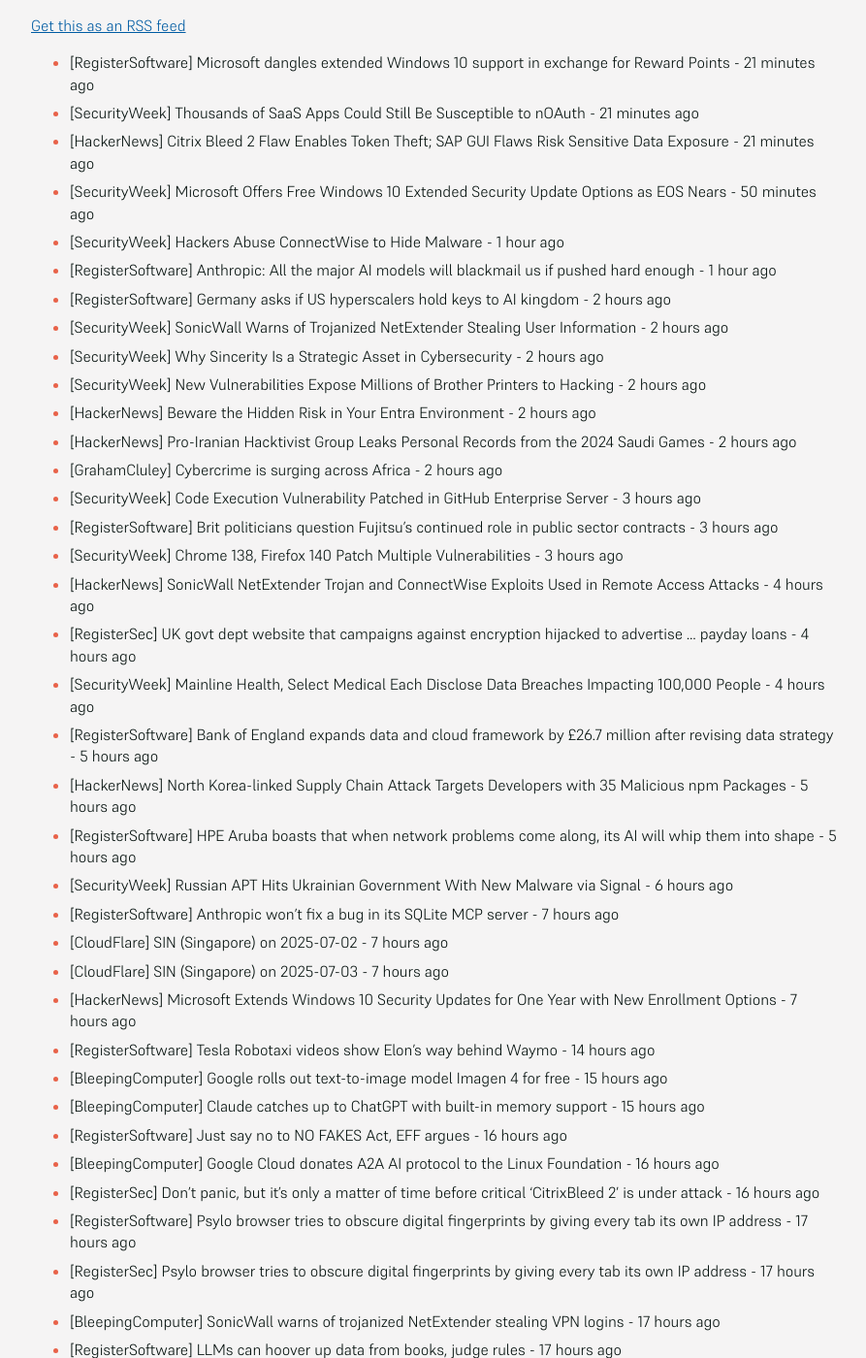
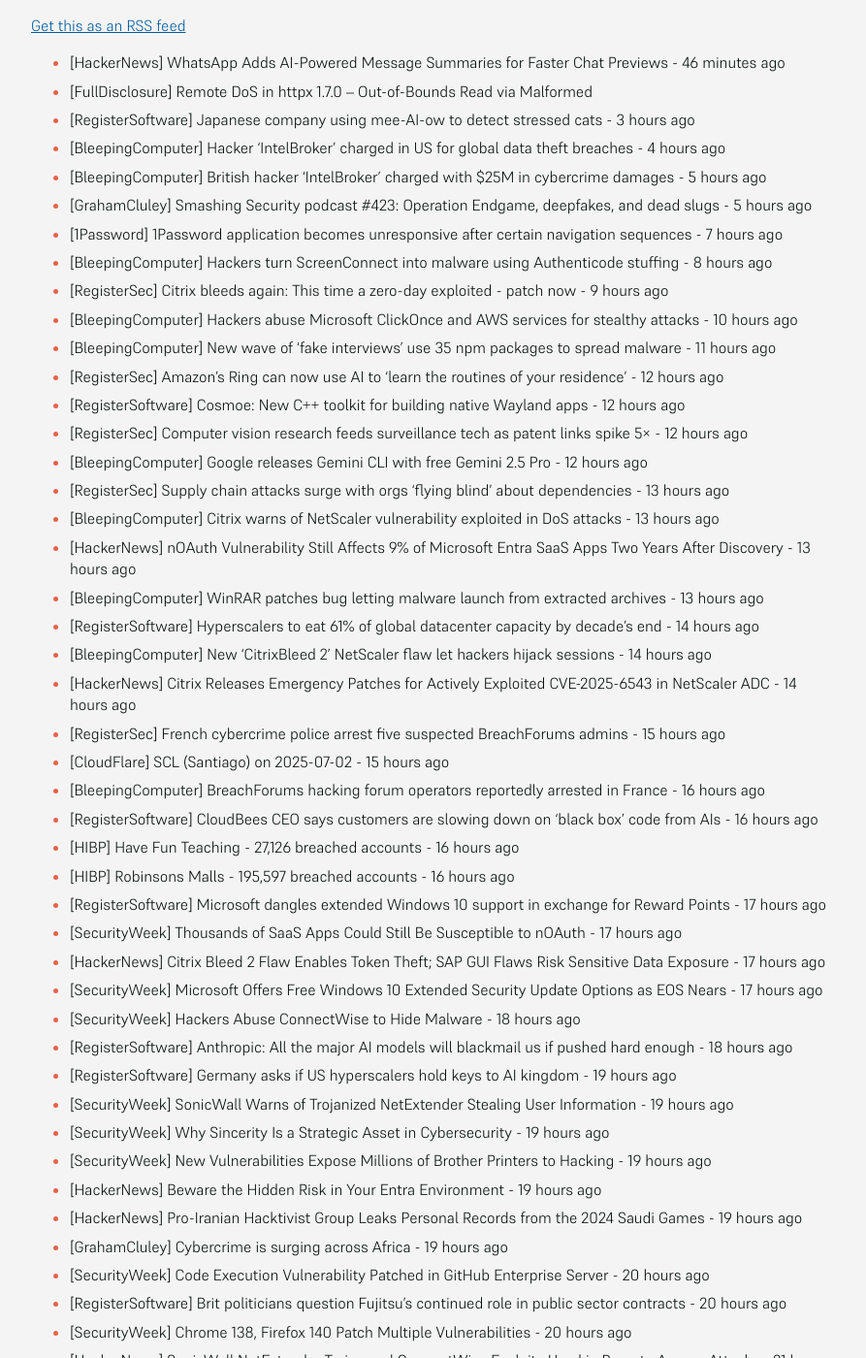
Before and after one commit to SecOpsNews/news, a Jekyll site: the page built from index.md, in a window 1280 px wide and 1400 px high, scrolled down 221 px. Shown: the whole window at 97% size, without its empty margins (192-1085 px from the left). Built offline with Jekyll 4.4.1, drawn with Linux system fonts in a browser that asks for light colours; some of the changed text lies outside the part shown.

Commit message:
New Feed

```diff
--- a/index.md
+++ b/index.md
@@ -9,64 +9,92 @@ description: Latest Updates
 
 <!-- SecOps start -->
 
-- [RegisterSoftware] Microsoft dangles extended Windows 10 support in exchange for Reward Points - 21 minutes ago
-- [SecurityWeek] Thousands of SaaS Apps Could Still Be Susceptible to nOAuth - 21 minutes ago
-- [HackerNews] Citrix Bleed 2 Flaw Enables Token Theft; SAP GUI Flaws Risk Sensitive Data Exposure - 21 minutes ago
-- [SecurityWeek] Microsoft Offers Free Windows 10 Extended Security Update Options as EOS Nears - 50 minutes ago
-- [SecurityWeek] Hackers Abuse ConnectWise to Hide Malware - 1 hour ago
-- [RegisterSoftware] Anthropic: All the major AI models will blackmail us if pushed hard enough - 1 hour ago
-- [RegisterSoftware] Germany asks if US hyperscalers hold keys to AI kingdom - 2 hours ago
-- [SecurityWeek] SonicWall Warns of Trojanized NetExtender Stealing User Information - 2 hours ago
-- [SecurityWeek] Why Sincerity Is a Strategic Asset in Cybersecurity - 2 hours ago
-- [SecurityWeek] New Vulnerabilities Expose Millions of Brother Printers to Hacking - 2 hours ago
-- [HackerNews] Beware the Hidden Risk in Your Entra Environment - 2 hours ago
-- [HackerNews] Pro-Iranian Hacktivist Group Leaks Personal Records from the 2024 Saudi Games - 2 hours ago
-- [GrahamCluley] Cybercrime is surging across Africa - 2 hours ago
-- [SecurityWeek] Code Execution Vulnerability Patched in GitHub Enterprise Server - 3 hours ago
-- [RegisterSoftware] Brit politicians question Fujitsu's continued role in public sector contracts - 3 hours ago
-- [SecurityWeek] Chrome 138, Firefox 140 Patch Multiple Vulnerabilities - 3 hours ago
-- [HackerNews] SonicWall NetExtender Trojan and ConnectWise Exploits Used in Remote Access Attacks - 4 hours ago
-- [RegisterSec] UK govt dept website that campaigns against encryption hijacked to advertise ... payday loans - 4 hours ago
-- [SecurityWeek] Mainline Health, Select Medical Each Disclose Data Breaches Impacting 100,000 People - 4 hours ago
-- [RegisterSoftware] Bank of England expands data and cloud framework by £26.7 million after revising data strategy - 5 hours ago
-- [HackerNews] North Korea-linked Supply Chain Attack Targets Developers with 35 Malicious npm Packages - 5 hours ago
-- [RegisterSoftware] HPE Aruba boasts that when network problems come along, its AI will whip them into shape - 5 hours ago
-- [SecurityWeek] Russian APT Hits Ukrainian Government With New Malware via Signal - 6 hours ago
-- [RegisterSoftware] Anthropic won't fix a bug in its SQLite MCP server - 7 hours ago
-- [CloudFlare] SIN (Singapore) on 2025-07-02 - 7 hours ago
-- [CloudFlare] SIN (Singapore) on 2025-07-03 - 7 hours ago
-- [HackerNews] Microsoft Extends Windows 10 Security Updates for One Year with New Enrollment Options - 7 hours ago
-- [RegisterSoftware] Tesla Robotaxi videos show Elon's way behind Waymo - 14 hours ago
-- [BleepingComputer] Google rolls out text-to-image model Imagen 4 for free - 15 hours ago
-- [BleepingComputer] Claude catches up to ChatGPT with built-in memory support - 15 hours ago
-- [RegisterSoftware] Just say no to NO FAKES Act, EFF argues - 16 hours ago
-- [BleepingComputer] Google Cloud donates A2A AI protocol to the Linux Foundation - 16 hours ago
-- [RegisterSec] Don't panic, but it's only a matter of time before critical 'CitrixBleed 2' is under attack - 16 hours ago
-- [RegisterSoftware] Psylo browser tries to obscure digital fingerprints by giving every tab its own IP address - 17 hours ago
-- [RegisterSec] Psylo browser tries to obscure digital fingerprints by giving every tab its own IP address - 17 hours ago
-- [BleepingComputer] SonicWall warns of trojanized NetExtender stealing VPN logins - 17 hours ago
-- [RegisterSoftware] LLMs can hoover up data from books, judge rules - 17 hours ago
-- [HackerNews] New U.S. Visa Rule Requires Applicants to Set Social Media Account Privacy to Public - 18 hours ago
-- [BleepingComputer] Windows 10 KB5061087 update released with 13 changes and fixes - 19 hours ago
-- [RegisterSoftware] Mozilla rolls out Firefox 140 with ESR status and fresh features - 20 hours ago
-- [RegisterSec] Beware of fake SonicWall VPN app that steals users' credentials - 20 hours ago
-- [CloudFlare] FRA (Frankfurt) on 2025-06-27 - 20 hours ago
-- [GrahamCluley] The AI Fix #56: ChatGPT traps man in a cult of one, and AI is actually stupid - 20 hours ago
-- [BleepingComputer] Trezor’s support platform abused in crypto theft phishing attacks - 20 hours ago
-- [BleepingComputer] Windows 10 users can get extended security updates using Microsoft points - 20 hours ago
-- [BleepingComputer] Microsoft fixes known issue that breaks Windows 11 updates - 20 hours ago
-- [RegisterSoftware] HPE puts all its chips in the agentic AI pot - 21 hours ago
-- [IT Governance] How to Write a GDPR Data Privacy Notice – Updated Guide and Template for 2025 - 21 hours ago
-- [BleepingComputer] New FileFix attack weaponizes Windows File Explorer for stealthy commands - 22 hours ago
-- [RegisterSec] The vulnerability management gap no one talks about - 22 hours ago
-- [BleepingComputer] How Today’s Pentest Models Compare and Why Continuous Wins - 22 hours ago
-- [RegisterSoftware] AI may be after your job, but this AI agent promises to help you get a new one - 22 hours ago
-- [BleepingComputer] FileFix attack weaponizes Windows File Explorer for stealthy commands - 22 hours ago
-- [GrahamCluley] Aflac, one of the USA’s largest insurers, is the latest to fall “under siege” to hackers - 23 hours ago
-- [RegisterSoftware] Microsoft is about to retire default outbound access for VMs in Azure - 23 hours ago
-- [HackerNews] Hackers Target Over 70 Microsoft Exchange Servers to Steal Credentials via Keyloggers - 23 hours ago
-- [HackerNews] Researchers Find Way to Shut Down Cryptominer Campaigns Using Bad Shares and XMRogue - 23 hours ago
-- [Slack] Incident: Messages on iOS not sending correctly - 23 hours ago
+- [HackerNews] WhatsApp Adds AI-Powered Message Summaries for Faster Chat Previews - 46 minutes ago
+- [FullDisclosure] Remote DoS in httpx 1.7.0 – Out-of-Bounds Read via Malformed <title> Tag - 2 hours ago
+- [RegisterSoftware] Japanese company using mee-AI-ow to detect stressed cats - 3 hours ago
+- [BleepingComputer] Hacker 'IntelBroker' charged in US for global data theft breaches - 4 hours ago
+- [BleepingComputer] British hacker 'IntelBroker' charged with $25M in cybercrime damages - 5 hours ago
+- [GrahamCluley] Smashing Security podcast #423: Operation Endgame, deepfakes, and dead slugs - 5 hours ago
+- [1Password] 1Password application becomes unresponsive after certain navigation sequences - 7 hours ago
+- [BleepingComputer] Hackers turn ScreenConnect into malware using Authenticode stuffing - 8 hours ago
+- [RegisterSec] Citrix bleeds again: This time a zero-day exploited - patch now - 9 hours ago
+- [BleepingComputer] Hackers abuse Microsoft ClickOnce and AWS services for stealthy attacks - 10 hours ago
+- [BleepingComputer] New wave of ‘fake interviews’ use 35 npm packages to spread malware - 11 hours ago
+- [RegisterSec] Amazon's Ring can now use AI to 'learn the routines of your residence' - 12 hours ago
+- [RegisterSoftware] Cosmoe: New C++ toolkit for building native Wayland apps - 12 hours ago
+- [RegisterSec] Computer vision research feeds surveillance tech as patent links spike 5× - 12 hours ago
+- [BleepingComputer] Google releases Gemini CLI with free Gemini 2.5 Pro - 12 hours ago
+- [RegisterSec] Supply chain attacks surge with orgs 'flying blind' about dependencies - 13 hours ago
+- [BleepingComputer] Citrix warns of NetScaler vulnerability exploited in DoS attacks - 13 hours ago
+- [HackerNews] nOAuth Vulnerability Still Affects 9% of Microsoft Entra SaaS Apps Two Years After Discovery - 13 hours ago
+- [BleepingComputer] WinRAR patches bug letting malware launch from extracted archives - 13 hours ago
+- [RegisterSoftware] Hyperscalers to eat 61% of global datacenter capacity by decade's end - 14 hours ago
+- [BleepingComputer] New 'CitrixBleed 2' NetScaler flaw let hackers hijack sessions - 14 hours ago
+- [HackerNews] Citrix Releases Emergency Patches for Actively Exploited CVE-2025-6543 in NetScaler ADC - 14 hours ago
+- [RegisterSec] French cybercrime police arrest five suspected BreachForums admins - 15 hours ago
+- [CloudFlare] SCL (Santiago) on 2025-07-02 - 15 hours ago
+- [BleepingComputer] BreachForums hacking forum operators reportedly arrested in France - 16 hours ago
+- [RegisterSoftware] CloudBees CEO says customers are slowing down on 'black box' code from AIs - 16 hours ago
+- [HIBP] Have Fun Teaching - 27,126 breached accounts - 16 hours ago
+- [HIBP] Robinsons Malls - 195,597 breached accounts - 16 hours ago
+- [RegisterSoftware] Microsoft dangles extended Windows 10 support in exchange for Reward Points - 17 hours ago
+- [SecurityWeek] Thousands of SaaS Apps Could Still Be Susceptible to nOAuth - 17 hours ago
+- [HackerNews] Citrix Bleed 2 Flaw Enables Token Theft; SAP GUI Flaws Risk Sensitive Data Exposure - 17 hours ago
+- [SecurityWeek] Microsoft Offers Free Windows 10 Extended Security Update Options as EOS Nears - 17 hours ago
+- [SecurityWeek] Hackers Abuse ConnectWise to Hide Malware - 18 hours ago
+- [RegisterSoftware] Anthropic: All the major AI models will blackmail us if pushed hard enough - 18 hours ago
+- [RegisterSoftware] Germany asks if US hyperscalers hold keys to AI kingdom - 19 hours ago
+- [SecurityWeek] SonicWall Warns of Trojanized NetExtender Stealing User Information - 19 hours ago
+- [SecurityWeek] Why Sincerity Is a Strategic Asset in Cybersecurity - 19 hours ago
+- [SecurityWeek] New Vulnerabilities Expose Millions of Brother Printers to Hacking - 19 hours ago
+- [HackerNews] Beware the Hidden Risk in Your Entra Environment - 19 hours ago
+- [HackerNews] Pro-Iranian Hacktivist Group Leaks Personal Records from the 2024 Saudi Games - 19 hours ago
+- [GrahamCluley] Cybercrime is surging across Africa - 19 hours ago
+- [SecurityWeek] Code Execution Vulnerability Patched in GitHub Enterprise Server - 20 hours ago
+- [RegisterSoftware] Brit politicians question Fujitsu's continued role in public sector contracts - 20 hours ago
+- [SecurityWeek] Chrome 138, Firefox 140 Patch Multiple Vulnerabilities - 20 hours ago
+- [HackerNews] SonicWall NetExtender Trojan and ConnectWise Exploits Used in Remote Access Attacks - 21 hours ago
+- [RegisterSec] UK govt dept website that campaigns against encryption hijacked to advertise ... payday loans - 21 hours ago
+- [SecurityWeek] Mainline Health, Select Medical Each Disclose Data Breaches Impacting 100,000 People - 21 hours ago
+- [RegisterSoftware] Bank of England expands data and cloud framework by £26.7 million after revising data strategy - 22 hours ago
+- [HackerNews] North Korea-linked Supply Chain Attack Targets Developers with 35 Malicious npm Packages - 22 hours ago
+- [RegisterSoftware] HPE Aruba boasts that when network problems come along, its AI will whip them into shape - 22 hours ago
+- [SecurityWeek] Russian APT Hits Ukrainian Government With New Malware via Signal - 23 hours ago
+- [RegisterSoftware] Anthropic won't fix a bug in its SQLite MCP server - 1 day ago
+- [CloudFlare] SIN (Singapore) on 2025-07-02 - 1 day ago
+- [CloudFlare] SIN (Singapore) on 2025-07-03 - 1 day ago
+- [HackerNews] Microsoft Extends Windows 10 Security Updates for One Year with New Enrollment Options - 1 day ago
+- [RegisterSoftware] Tesla Robotaxi videos show Elon's way behind Waymo - 1 day ago
+- [BleepingComputer] Google rolls out text-to-image model Imagen 4 for free - 1 day ago
+- [BleepingComputer] Claude catches up to ChatGPT with built-in memory support - 1 day ago
+- [RegisterSoftware] Just say no to NO FAKES Act, EFF argues - 1 day ago
+- [BleepingComputer] Google Cloud donates A2A AI protocol to the Linux Foundation - 1 day ago
+- [RegisterSec] Don't panic, but it's only a matter of time before critical 'CitrixBleed 2' is under attack - 1 day ago
+- [RegisterSoftware] Psylo browser tries to obscure digital fingerprints by giving every tab its own IP address - 1 day ago
+- [RegisterSec] Psylo browser tries to obscure digital fingerprints by giving every tab its own IP address - 1 day ago
+- [BleepingComputer] SonicWall warns of trojanized NetExtender stealing VPN logins - 1 day ago
+- [RegisterSoftware] LLMs can hoover up data from books, judge rules - 1 day ago
+- [HackerNews] New U.S. Visa Rule Requires Applicants to Set Social Media Account Privacy to Public - 1 day ago
+- [BleepingComputer] Windows 10 KB5061087 update released with 13 changes and fixes - 1 day ago
+- [RegisterSoftware] Mozilla rolls out Firefox 140 with ESR status and fresh features - 1 day ago
+- [RegisterSec] Beware of fake SonicWall VPN app that steals users' credentials - 1 day ago
+- [CloudFlare] FRA (Frankfurt) on 2025-06-27 - 1 day ago
+- [GrahamCluley] The AI Fix #56: ChatGPT traps man in a cult of one, and AI is actually stupid - 1 day ago
+- [BleepingComputer] Trezor’s support platform abused in crypto theft phishing attacks - 1 day ago
+- [BleepingComputer] Windows 10 users can get extended security updates using Microsoft points - 1 day ago
+- [BleepingComputer] Microsoft fixes known issue that breaks Windows 11 updates - 1 day ago
+- [RegisterSoftware] HPE puts all its chips in the agentic AI pot - 1 day ago
+- [IT Governance] How to Write a GDPR Data Privacy Notice – Updated Guide and Template for 2025 - 1 day ago
+- [BleepingComputer] New FileFix attack weaponizes Windows File Explorer for stealthy commands - 1 day ago
+- [RegisterSec] The vulnerability management gap no one talks about - 1 day ago
+- [BleepingComputer] How Today’s Pentest Models Compare and Why Continuous Wins - 1 day ago
+- [RegisterSoftware] AI may be after your job, but this AI agent promises to help you get a new one - 1 day ago
+- [BleepingComputer] FileFix attack weaponizes Windows File Explorer for stealthy commands - 1 day ago
+- [GrahamCluley] Aflac, one of the USA’s largest insurers, is the latest to fall “under siege” to hackers - 1 day ago
+- [RegisterSoftware] Microsoft is about to retire default outbound access for VMs in Azure - 1 day ago
+- [HackerNews] Hackers Target Over 70 Microsoft Exchange Servers to Steal Credentials via Keyloggers - 1 day ago
+- [HackerNews] Researchers Find Way to Shut Down Cryptominer Campaigns Using Bad Shares and XMRogue - 1 day ago
+- [Slack] Incident: Messages on iOS not sending correctly - 1 day ago
 - [BleepingComputer] US House bans WhatsApp on staff devices over security concerns - 1 day ago
 - [SecurityWeek] Siemens Notifies Customers of Microsoft Defender Antivirus Issue - 1 day ago
 - [RegisterSoftware] Xlibre forks to the rescue – but Kubuntu gives X11 the boot - 1 day ago
@@ -95,55 +123,21 @@ description: Latest Updates
 - [RegisterSec] 'Psylo' browser tries to obscure digital fingerprints by giving every tab its own IP address - 1 day ago
 - [RegisterSoftware] 'Psylo' browser tries to obscure digital fingerprints by giving every tab its own IP address - 1 day ago
 - [CloudFlare] XNH (Nasiriyah) on 2025-06-29 - 1 day ago
-- [RegisterSoftware] 'Psylo' browser tries to obscure digital fingerprints by giving very tab its own IP address - 1 day ago
-- [RegisterSoftware] Lenovo shows what a Chromebook packing a MediaTek Kompanio Ultra can do - 1 day ago
-- [RegisterSec] 'Psylo' browser tries to obscure digital fingerprints by giving very tab its own IP address - 1 day ago
-- [CloudFlare] BGW (Baghdad) on 2025-07-01 - 1 day ago
-- [CloudFlare] BSR (Basra) on 2025-07-01 - 1 day ago
-- [CloudFlare] NJF (Najaf) on 2025-07-01 - 1 day ago
-- [CloudFlare] XNH (Nasiriyah) on 2025-07-01 - 1 day ago
-- [CloudFlare] BGW (Baghdad) on 2025-07-02 - 1 day ago
-- [RegisterSoftware] Omnissa brings VDI-style app packaging to physical PCs - 1 day ago
-- [CloudFlare] BSR (Basra) on 2025-07-02 - 1 day ago
-- [CloudFlare] NJF (Najaf) on 2025-07-02 - 1 day ago
-- [HackerNews] China-linked Salt Typhoon Exploits Critical Cisco Vulnerability to Target Canadian Telecom - 1 day ago
-- [FullDisclosure] Disclosure Yealink Cloud vulnerabilities - 1 day ago
-- [FullDisclosure] RansomLord (NG v1.0) anti-ransomware exploit tool - 1 day ago
-- [FullDisclosure] CVE-2025-32975 - Quest KACE SMA Authentication Bypass - 1 day ago
-- [FullDisclosure] CVE-2025-32976 - Quest KACE SMA 2FA Bypass - 1 day ago
-- [FullDisclosure] CVE-2025-32977 - Quest KACE Unauthenticated Backup Upload - 1 day ago
-- [FullDisclosure] CVE-2025-32978 - Quest KACE SMA Unauthenticated License	Replacement - 1 day ago
-- [CloudFlare] XNH (Nasiriyah) on 2025-07-02 - 1 day ago
-- [CloudFlare] BGW (Baghdad) on 2025-07-03 - 1 day ago
-- [CloudFlare] BSR (Basra) on 2025-07-03 - 1 day ago
-- [RegisterSec] Typhoon-like gang slinging TLS certificate 'signed' by the Los Angeles Police Department - 1 day ago
-- [CloudFlare] NJF (Najaf) on 2025-07-03 - 1 day ago
-- [CloudFlare] XNH (Nasiriyah) on 2025-07-03 - 1 day ago
-- [CloudFlare] BOM (Mumbai) on 2025-07-02 - 1 day ago
-- [BleepingComputer] APT28 hackers use Signal chats to launch new malware attacks on Ukraine - 1 day ago
-- [RegisterSec] Iran cyberattacks against US biz more likely following air strikes - 1 day ago
-- [BleepingComputer] Malware on Google Play, Apple App Store stole your photos—and crypto - 1 day ago
-- [BleepingComputer] US Homeland Security warns of escalating Iranian cyberattack risks - 1 day ago
-- [SecurityWeek] North Korean Hackers Take Over Victims’ Systems Using Zoom Meeting - 1 day ago
-- [HackerNews] DHS Warns Pro-Iranian Hackers Likely to Target U.S. Networks After Iranian Nuclear Strikes - 1 day ago
-- [HackerNews] Echo Chamber Jailbreak Tricks LLMs Like OpenAI and Google into Generating Harmful Content - 1 day ago
-- [RegisterSec] Second attack on McLaren Health Care in a year affects 743k people - 1 day ago
-- [BleepingComputer] Canada says Salt Typhoon hacked telecom firm via Cisco flaw - 1 day ago
-- [RegisterSoftware] Private equity types to snap up NoSQL biz Couchbase - 1 day ago
-- [BleepingComputer] Revil ransomware members released after time served on carding charges - 1 day ago
-- [BleepingComputer] McLaren Health Care says data breach impacts 743,000 patients - 1 day ago
-- [SecurityWeek] New AI Jailbreak Bypasses Guardrails With Ease - 1 day ago
-- [SecurityWeek] China’s Salt Typhoon Hackers Target Canadian Telecom Firms - 1 day ago
-- [HackerNews] XDigo Malware Exploits Windows LNK Flaw in Eastern European Government Attacks - 2 days ago
-- [RegisterSoftware] Breaking the nerd internet: Three overlapping generations of tech history – in one selfie - 2 days ago
+- [RegisterSoftware] 'Psylo' browser tries to obscure digital fingerprints by giving very tab its own IP address - 2 days ago
+- [RegisterSoftware] Lenovo shows what a Chromebook packing a MediaTek Kompanio Ultra can do - 2 days ago
+- [RegisterSec] 'Psylo' browser tries to obscure digital fingerprints by giving very tab its own IP address - 2 days ago
+- [CloudFlare] BGW (Baghdad) on 2025-07-01 - 2 days ago
+- [CloudFlare] BSR (Basra) on 2025-07-01 - 2 days ago
+- [CloudFlare] NJF (Najaf) on 2025-07-01 - 2 days ago
+- [CloudFlare] XNH (Nasiriyah) on 2025-07-01 - 2 days ago
 - [DataBreaches] Russian-linked hackers appear to have launched a crippling cyberattack on Western New Mexico University - 1 month ago
 - [DataBreaches] SK Telecom vows to take full responsibility for damage from recent data leak - 1 month ago
-- [HackerNews] Storm-1977 Hits Education Clouds with AzureChecker, Deploys 200+ Crypto Mining Containers - 1 month ago
-- [FullDisclosure] Microsoft ".library-ms" File / NTLM Information Disclosure (Resurrected 2025) - 1 month ago
-- [FullDisclosure] Ruby on Rails Cross-Site Request Forgery - 1 month ago
-- [FullDisclosure] Inedo ProGet Insecure Reflection and CSRF Vulnerabilities - 1 month ago
-- [FullDisclosure] [IWCC 2025] CfP: 14th International Workshop on Cyber Crime -	Ghent, Belgium, Aug 11-14, 2025 - 1 month ago
-- [TroyHunt] Weekly Update 449 - 1 month ago
+- [HackerNews] Storm-1977 Hits Education Clouds with AzureChecker, Deploys 200+ Crypto Mining Containers - 2 months ago
+- [FullDisclosure] Microsoft ".library-ms" File / NTLM Information Disclosure (Resurrected 2025) - 2 months ago
+- [FullDisclosure] Ruby on Rails Cross-Site Request Forgery - 2 months ago
+- [FullDisclosure] Inedo ProGet Insecure Reflection and CSRF Vulnerabilities - 2 months ago
+- [FullDisclosure] [IWCC 2025] CfP: 14th International Workshop on Cyber Crime -	Ghent, Belgium, Aug 11-14, 2025 - 2 months ago
+- [TroyHunt] Weekly Update 449 - 2 months ago
 - [DataBreaches] North Dakota Expands Data Security Requirements and Issues New Licensing Requirements for Brokers - 2 months ago
 - [RegisterSoftware] Build your own antisocial writing rig with DOS and a $2 USB key - 2 months ago
 - [SecurityWeek] Cynomi Raises $37 Million Series B to Expand Its vCISO Platform - 2 months ago
```
